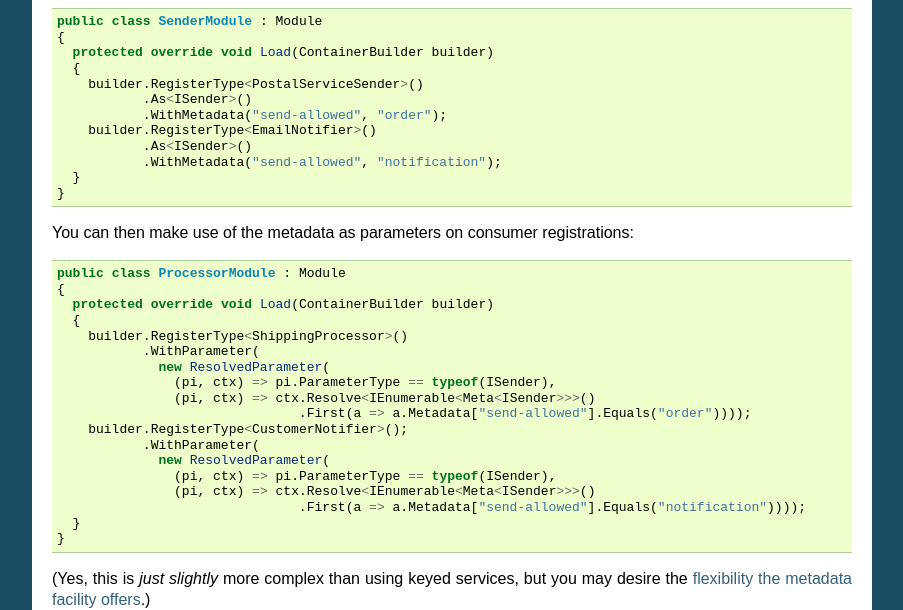
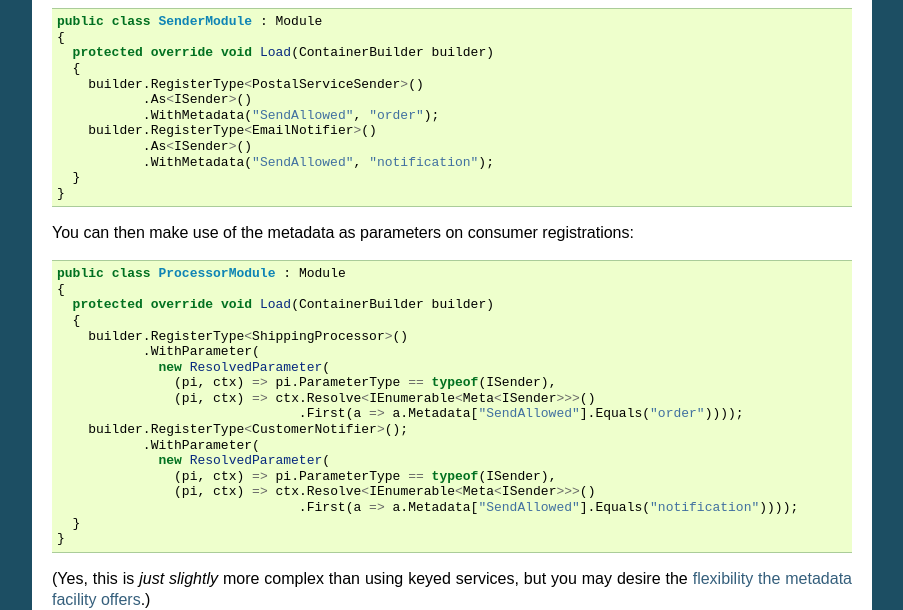
Before and after one commit to autofac/Documentation, a Sphinx documentation site: the page built from docs/faq/select-by-context.rst, in a window 1280 px wide and 900 px high, scrolled down 5818 px. Shown: the part 152-762 px from the top of the window, without its empty margins (198-1101 px from the left). Built offline with Sphinx 7.4.7, drawn with Linux system fonts in a browser that asks for light colours.

Commit message:
Made the metadata example consistent.

```diff
--- a/docs/faq/select-by-context.rst
+++ b/docs/faq/select-by-context.rst
@@ -345,10 +345,10 @@ You can associate metadata with registrations directly:
       {
         builder.RegisterType<PostalServiceSender>()
                .As<ISender>()
-               .WithMetadata("send-allowed", "order");
+               .WithMetadata("SendAllowed", "order");
         builder.RegisterType<EmailNotifier>()
                .As<ISender>()
-               .WithMetadata("send-allowed", "notification");
+               .WithMetadata("SendAllowed", "notification");
       }
     }
 
@@ -365,13 +365,13 @@ You can then make use of the metadata as parameters on consumer registrations:
                  new ResolvedParameter(
                    (pi, ctx) => pi.ParameterType == typeof(ISender),
                    (pi, ctx) => ctx.Resolve<IEnumerable<Meta<ISender>>>()
-                                   .First(a => a.Metadata["send-allowed"].Equals("order"))));
+                                   .First(a => a.Metadata["SendAllowed"].Equals("order"))));
         builder.RegisterType<CustomerNotifier>();
                .WithParameter(
                  new ResolvedParameter(
                    (pi, ctx) => pi.ParameterType == typeof(ISender),
                    (pi, ctx) => ctx.Resolve<IEnumerable<Meta<ISender>>>()
-                                   .First(a => a.Metadata["send-allowed"].Equals("notification"))));
+                                   .First(a => a.Metadata["SendAllowed"].Equals("notification"))));
       }
     }
 
```
